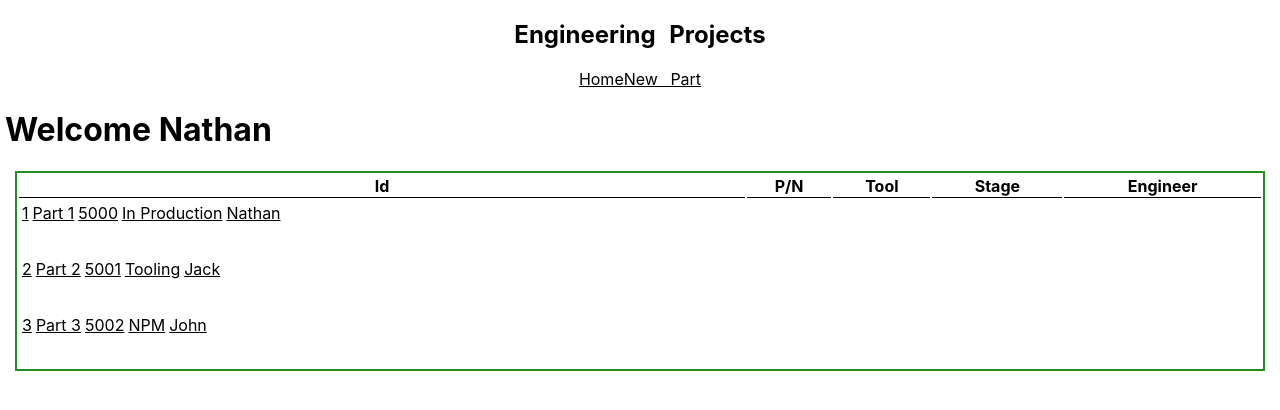
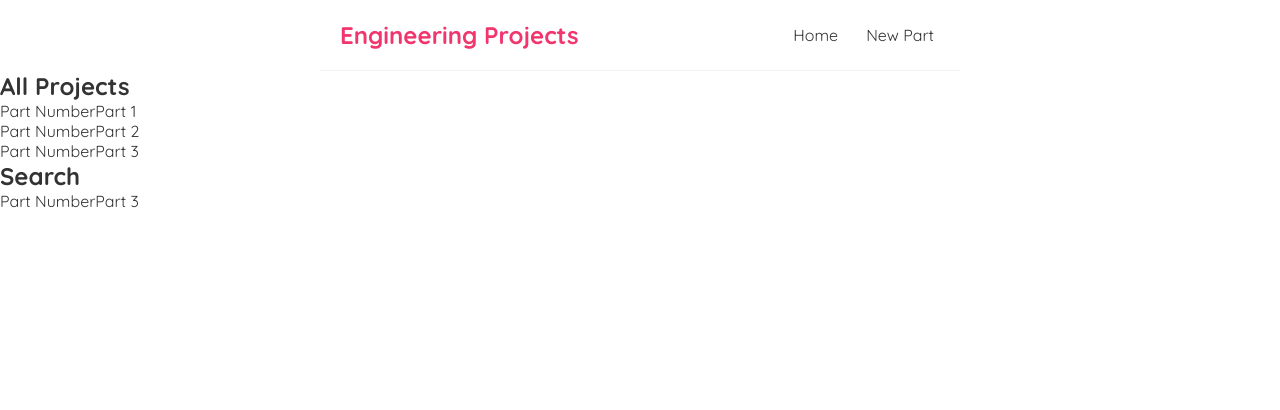
Before and after one commit to Wxmnath/engineering-samples-tracker, a React (Create React App) app: page / in a window 1280 px wide. Shown: the top 410 px of the page. Built offline with nearby package versions, Linux system fonts and the light colour scheme.

Commit message:
cleaned up components to help make reusable

```diff
--- a/src/Components/App.js
+++ b/src/Components/App.js
@@ -1,21 +1,13 @@
 import React from "react";
-import { BrowserRouter as Router, Routes, Route } from "react-router-dom";
 import Navbar from "./Navbar";
-import ProjectList from "./ProjectList";
 
-import ProductCard from "./ProductCard";
-import "../Styles/App.css";
+import Home from "./Home";
 
 function App() {
   return (
     <>
       <Navbar />
-      <Router>
-        <Routes>
-          <Route path="/" element={<ProjectList />} />
-          <Route path="/productcard/:id" element={<ProductCard />} />
-        </Routes>
-      </Router>
+      <Home />
     </>
   );
 }
--- /dev/null
+++ b/src/Components/Home.js
@@ -0,0 +1,39 @@
+import React, { useState } from "react";
+import ProjectList from "./ProjectList";
+
+function Home() {
+  const [projects] = useState([
+    {
+      id: 1,
+      Part: "Part 1",
+      Tool: 5000,
+      Stage: "In Production",
+      Engineer: "Nathan",
+    },
+    {
+      id: 2,
+      Part: "Part 2",
+      Tool: 5001,
+      Stage: "Tooling",
+      Engineer: "Jack",
+    },
+    {
+      id: 3,
+      Part: "Part 3",
+      Tool: 5002,
+      Stage: "NPM",
+      Engineer: "John",
+    },
+  ]);
+  return (
+    <div className="home">
+      <ProjectList projects={projects} title="All Projects" />
+      <ProjectList
+        projects={projects.filter((project) => project.Part === "Part 3")}
+        title="Search"
+      />
+    </div>
+  );
+}
+
+export default Home;
--- a/src/Components/ProductCard.js
+++ /dev/null
@@ -1,9 +0,0 @@
-import React from "react";
-import { useParams } from "react-router-dom";
-
-function ProductCard() {
-  const { id } = useParams();
-
-  return <h1> Product Card - {id}</h1>;
-}
-export default ProductCard;
--- a/src/Components/ProjectList.js
+++ b/src/Components/ProjectList.js
@@ -1,45 +1,17 @@
-/* eslint-disable react/no-array-index-key */
+/* eslint-disable react/prop-types */
 import React from "react";
-import { Link } from "react-router-dom";
-import ProjectsData from "../Data/ProjectsData";
-import "../Styles/ProjectList.css";
-import "../Styles/NameTitle.css";
 
-function ProjectList() {
+function ProjectList({ projects, title }) {
   return (
-    <>
-      <div className="welcome-title">
-        <h1>Welcome Nathan</h1>
-      </div>
-      <div className="project-list">
-        <table>
-          <thead>
-            <tr>
-              <th>Id</th>
-              <th>P/N</th>
-              <th>Tool</th>
-              <th>Stage</th>
-              <th>Engineer</th>
-            </tr>
-          </thead>
-          {ProjectsData.map((project) => {
-            return (
-              <tbody>
-                <tr>
-                  <Link to={`/productcard/${project.id}`}>
-                    <td> {project.id}</td>
-                    <td> {project.Part} </td>
-                    <td>{project.Tool}</td>
-                    <td>{project.Stage}</td>
-                    <td>{project.Engineer}</td>
-                  </Link>
-                </tr>
-              </tbody>
-            );
-          })}
-        </table>
-      </div>
-    </>
+    <div className="project-list">
+      <h2>{title}</h2>
+      {projects.map((project) => (
+        <div className="project-preview" key={project.id}>
+          <h2>{project.title}</h2>
+          <p>Part Number{project.Part}</p>
+        </div>
+      ))}
+    </div>
   );
 }
 
--- a/src/Styles/App.css
+++ /dev/null
@@ -1,5 +0,0 @@
-nav {
-  text-align: center;
-  margin-top: 15px;
-  word-spacing: 8px;
-}
--- a/src/Styles/NameTitle.css
+++ /dev/null
@@ -1,4 +0,0 @@
-.welcome-title {
-  text-align: left;
-  margin: 5px 5px 5px 5px;
-}
--- a/src/Styles/ProjectList.css
+++ /dev/null
@@ -1,24 +0,0 @@
-.project-list {
-  height: 100vh;
-  display: flex;
-  margin: 15px 15px 15px 15px;
-  justify-content: center;
-}
-
-table {
-  border: 2px solid forestgreen;
-  width: 2000px;
-  height: 200px;
-}
-
-th {
-  border-bottom: 1px solid black;
-}
-
-td {
-  text-align: center;
-}
-
-a {
-  color: black;
-}
--- a/src/Styles/index.css
+++ b/src/Styles/index.css
@@ -1,13 +1,50 @@
-body {
+@import url("https://fonts.googleapis.com/css2?family=Quicksand:wght@300;400;500;600;700&display=swap");
+
+/* base styles */
+* {
   margin: 0;
-  font-family: -apple-system, BlinkMacSystemFont, 'Segoe UI', 'Roboto', 'Oxygen',
-    'Ubuntu', 'Cantarell', 'Fira Sans', 'Droid Sans', 'Helvetica Neue',
-    sans-serif;
-  -webkit-font-smoothing: antialiased;
-  -moz-osx-font-smoothing: grayscale;
+  font-family: "Quicksand";
+  color: #333;
+}
+.navbar {
+  padding: 20px;
+  display: flex;
+  align-items: center;
+  max-width: 600px;
+  margin: 0 auto;
+  border-bottom: 1px solid #f2f2f2;
+}
+.navbar h1 {
+  color: #f1356d;
+}
+.navbar .links {
+  margin-left: auto;
+}
+.navbar a {
+  margin-left: 16px;
+  text-decoration: none;
+  padding: 6px;
+}
+.navbar a:hover {
+  color: #f1356d;
+}
+.content {
+  max-width: 600px;
+  margin: 40px auto;
+  padding: 20px;
 }
 
-code {
-  font-family: source-code-pro, Menlo, Monaco, Consolas, 'Courier New',
-    monospace;
+/* blog previews / list */
+.blog-preview {
+  padding: 10px 16px;
+  margin: 20px 0;
+  border-bottom: 1px solid #fafafa;
 }
+.blog-preview:hover {
+  box-shadow: 1px 3px 5px rgba(0, 0, 0, 0.1);
+}
+.blog-preview h2 {
+  font-size: 20px;
+  color: #f1356d;
+  margin-bottom: 8px;
+}
```
